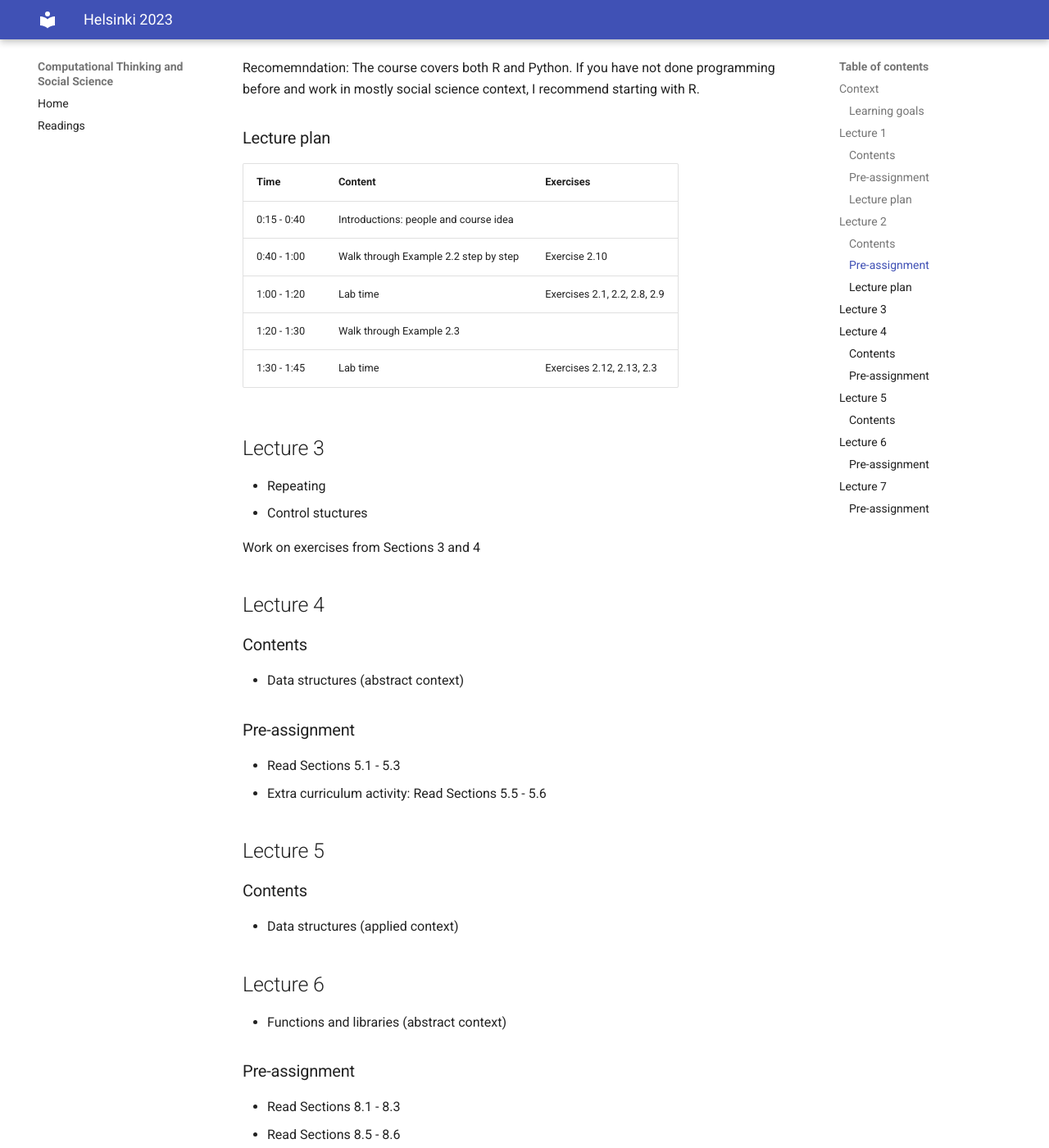
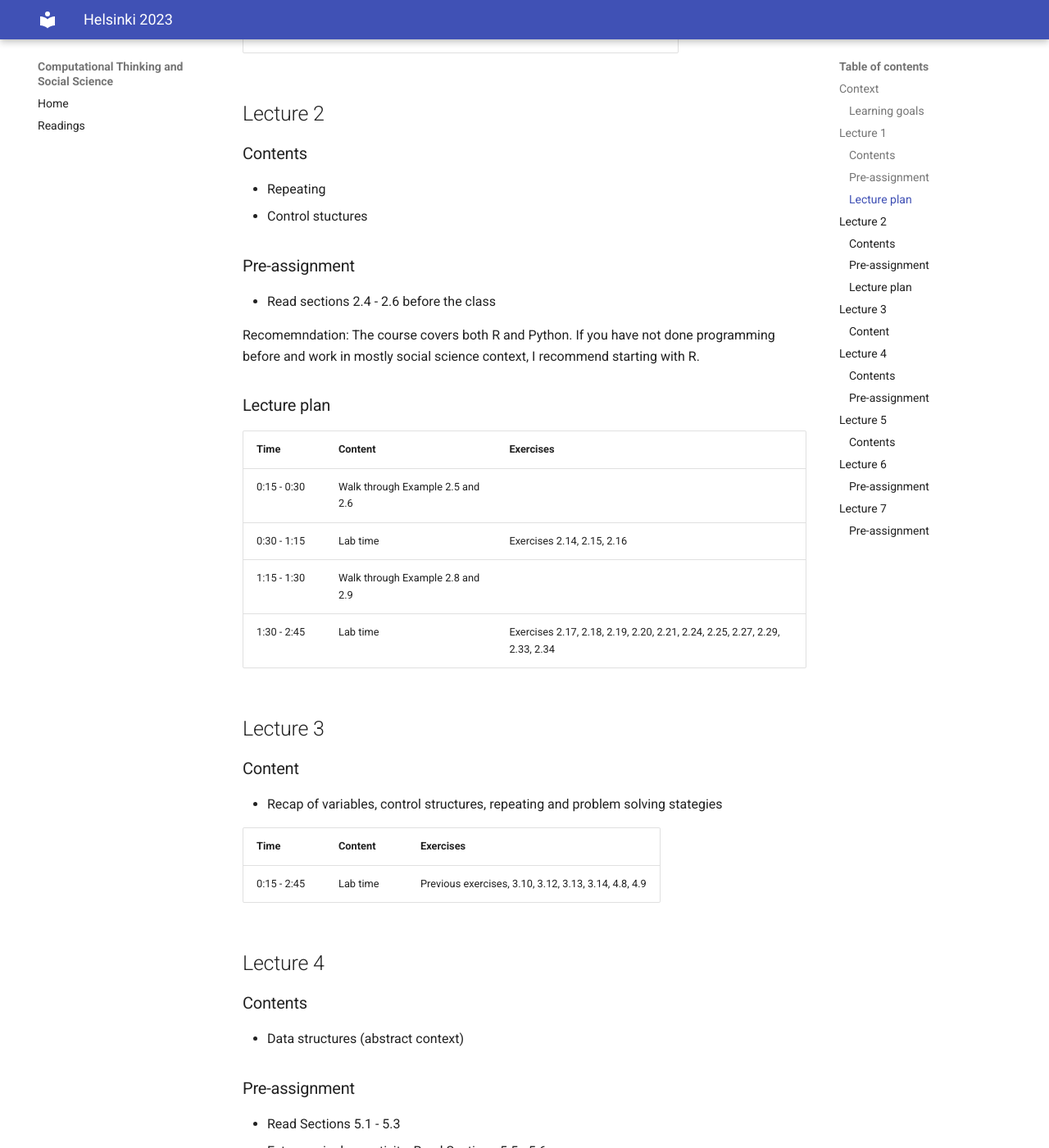
Before and after one commit to codingsocialscience/codingsocialscience.github.io, an MkDocs documentation site: the page built from docs/syllabus/helsinki-2023.md, in a window 1280 px wide and 1400 px high, scrolled down 1340 px. Shown: the whole window at 82% size. Built offline with MkDocs 1.6.1 and Material for MkDocs 9.7.7, drawn with Linux system fonts in a browser that asks for light colours; some of the changed text lies outside the part shown.

Commit message:
Update learning plans.

```diff
--- a/docs/syllabus/helsinki-2023.md
+++ b/docs/syllabus/helsinki-2023.md
@@ -2,7 +2,18 @@ University of Helsinki: Computational Thinking, Programming and Social Science
 
 ## Context
 
+This is a course organised at the University of Helsinki for Master and PhD students in social sciences.
+
 ### Learning goals
+
+By the end of the course students can
+
+* produce high-level problem solving strategies for real-world social science problems
+* use variables and list their potential role in problem solving
+* use control structures to solve problems
+* use data structures to help in more complex problem solving
+* use software library documentation and use software libraries
+understand the basic idea of computational complexity and the limits it sets to problem solving
 
 ## Lecture 1
 
@@ -27,7 +38,7 @@ If you have not done programming before and work in mostly social science contex
 | 0:40 - 1:00 | Walk through Example 2.2 step by step | Exercise 2.10 |
 | 1:00 - 1:20 | Lab time | Exercises 2.1, 2.2, 2.8, 2.9 |
 | 1:20 - 1:30 | Walk through Example 2.3 | |
-| 1:30 - 1:45 | Lab time | Exercises 2.12, 2.13, 2.3  |
+| 1:30 - 2:45 | Lab time | Exercises 2.12, 2.13, 2.3  |
 
 ## Lecture 2
 
@@ -47,18 +58,20 @@ If you have not done programming before and work in mostly social science contex
 
 | Time | Content | Exercises |
 |------|-------|-----------|
-| 0:15 - 0:40 | Introductions: people and course idea  |           |
-| 0:40 - 1:00 | Walk through Example 2.2 step by step | Exercise 2.10 |
-| 1:00 - 1:20 | Lab time | Exercises 2.1, 2.2, 2.8, 2.9 |
-| 1:20 - 1:30 | Walk through Example 2.3 | |
-| 1:30 - 1:45 | Lab time | Exercises 2.12, 2.13, 2.3  |
+| 0:15 - 0:30 | Walk through Example 2.5 and 2.6 | |
+| 0:30 - 1:15 | Lab time | Exercises 2.14, 2.15, 2.16 |
+| 1:15 - 1:30 | Walk through Example 2.8 and 2.9 | |
+| 1:30 - 2:45 | Lab time | Exercises 2.17, 2.18, 2.19, 2.20, 2.21, 2.24, 2.25, 2.27, 2.29, 2.33, 2.34  |
 
 ## Lecture 3
 
-* Repeating
-* Control stuctures
+### Content
 
-Work on exercises from Sections 3 and 4
+* Recap of variables, control structures, repeating and problem solving stategies
+
+| Time | Content | Exercises |
+|------|-------|-----------|
+| 0:15 - 2:45 | Lab time | Previous exercises, 3.10, 3.12, 3.13, 3.14, 4.8, 4.9 |
 
 ## Lecture 4
 
```
